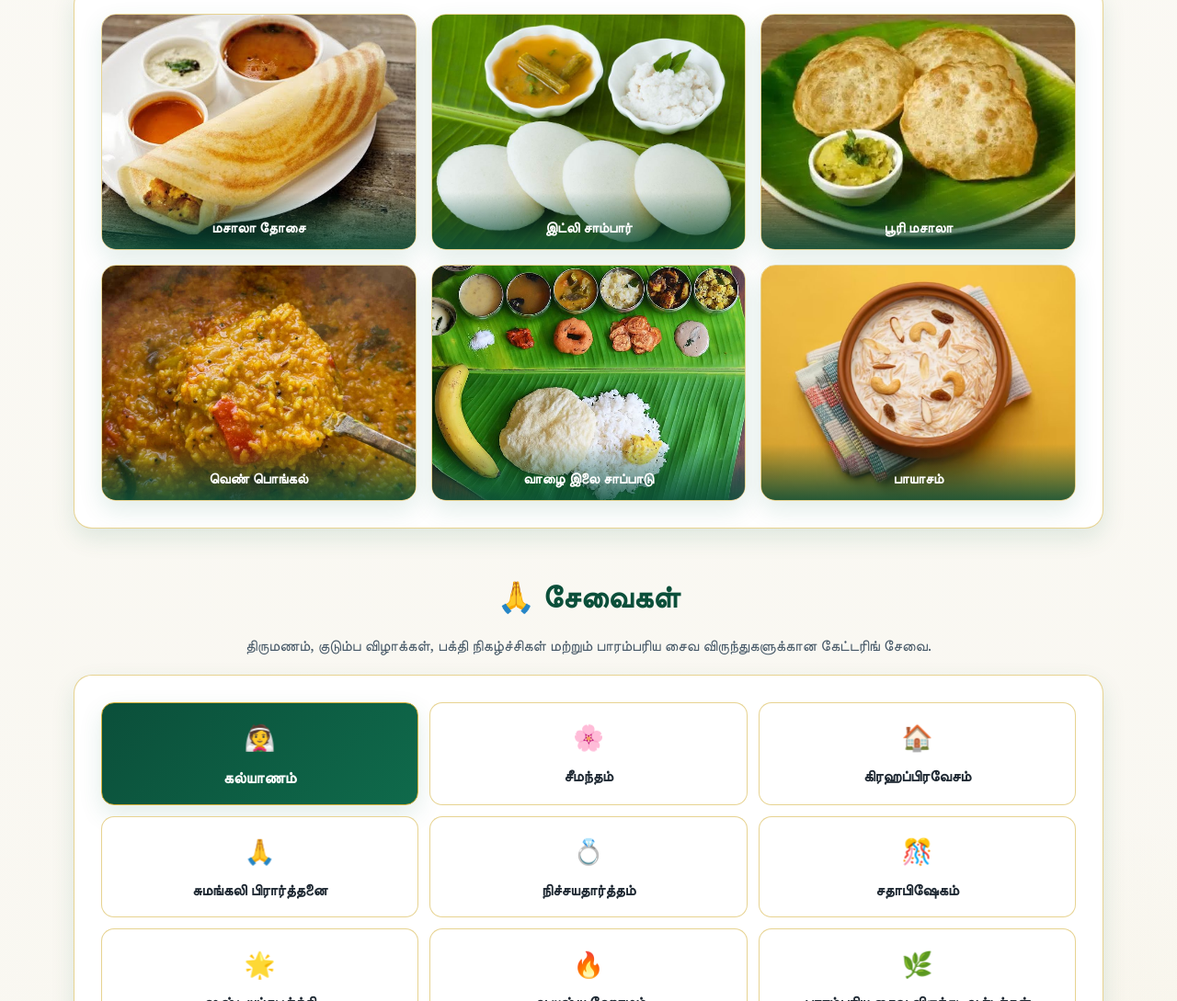
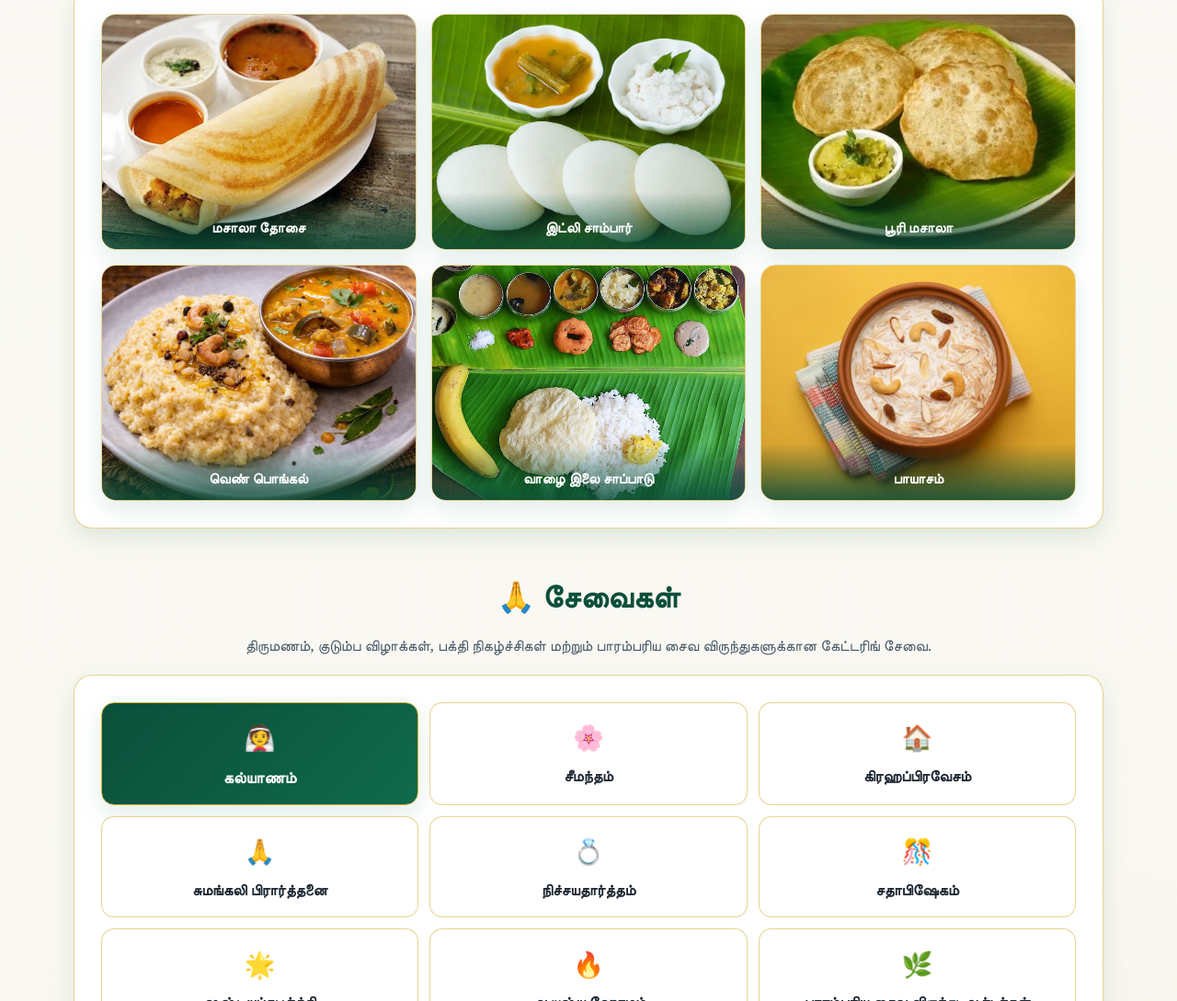
Before and after one commit to SrivathsanRajamani/anu-catering-service-website, a plain HTML site: page index.html in a window 1280 px wide. Shown: the part 1985-3074 px from the top of the page at 92% size. Drawn offline with nearby package versions, Linux system fonts and the light colour scheme.

Commit message:
Fix: Replace sambar rice with correct pongal image for வெண் பொங்கல்

```diff
--- a/index.html
+++ b/index.html
@@ -1011,7 +1011,7 @@
               <div class="gallery-caption" data-i18n="gallerySection.cap3">பூரி மசாலா</div>
             </div>
             <div class="gallery-item">
-              <img src="assets/food-pongal.png" alt="வெண் பொங்கல்" loading="lazy">
+              <img src="assets/gallery-anu-food-01.jpg" alt="வெண் பொங்கல்" loading="lazy">
               <div class="gallery-caption" data-i18n="gallerySection.cap4">வெண் பொங்கல்</div>
             </div>
             <div class="gallery-item">
```
